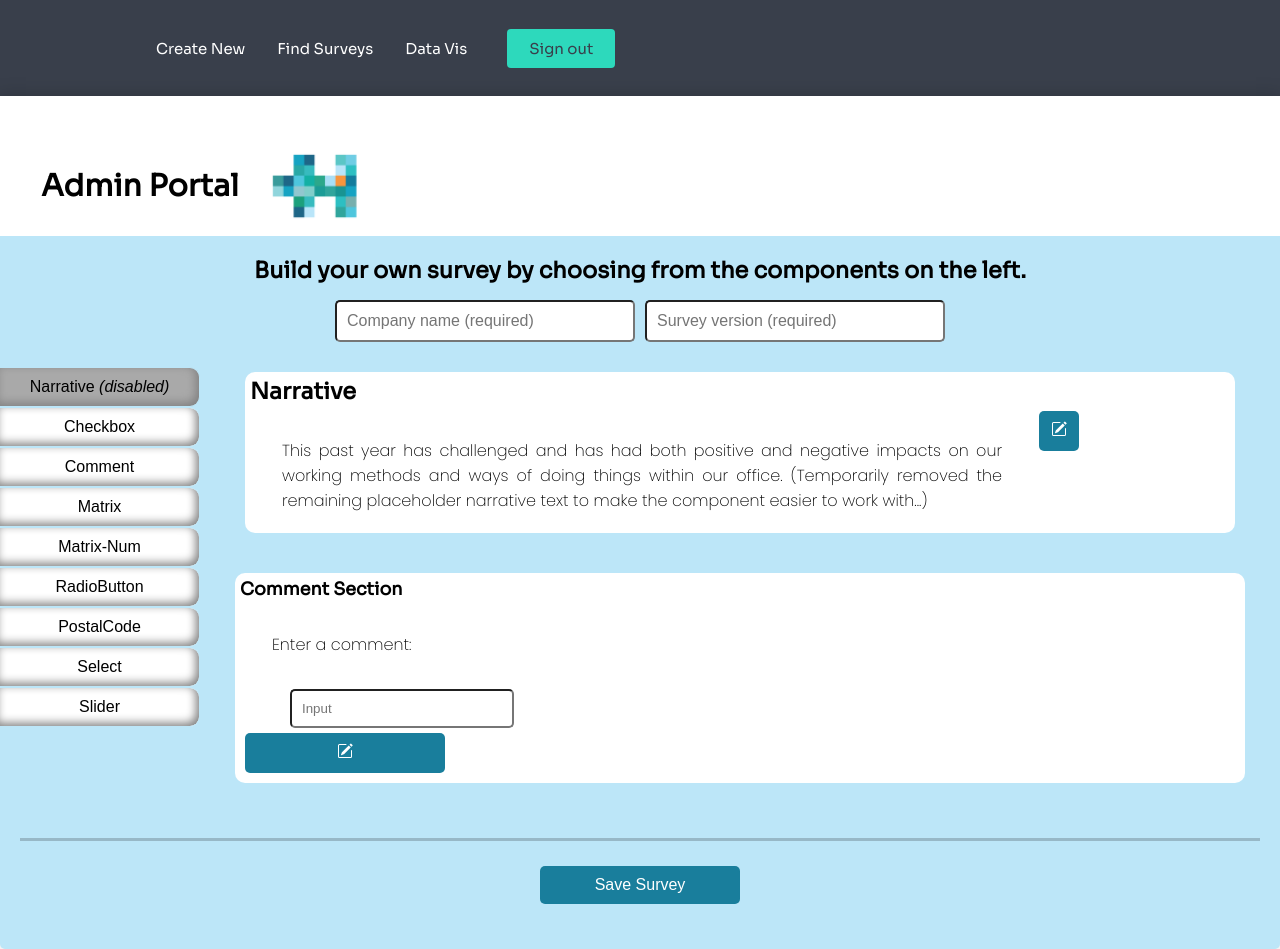
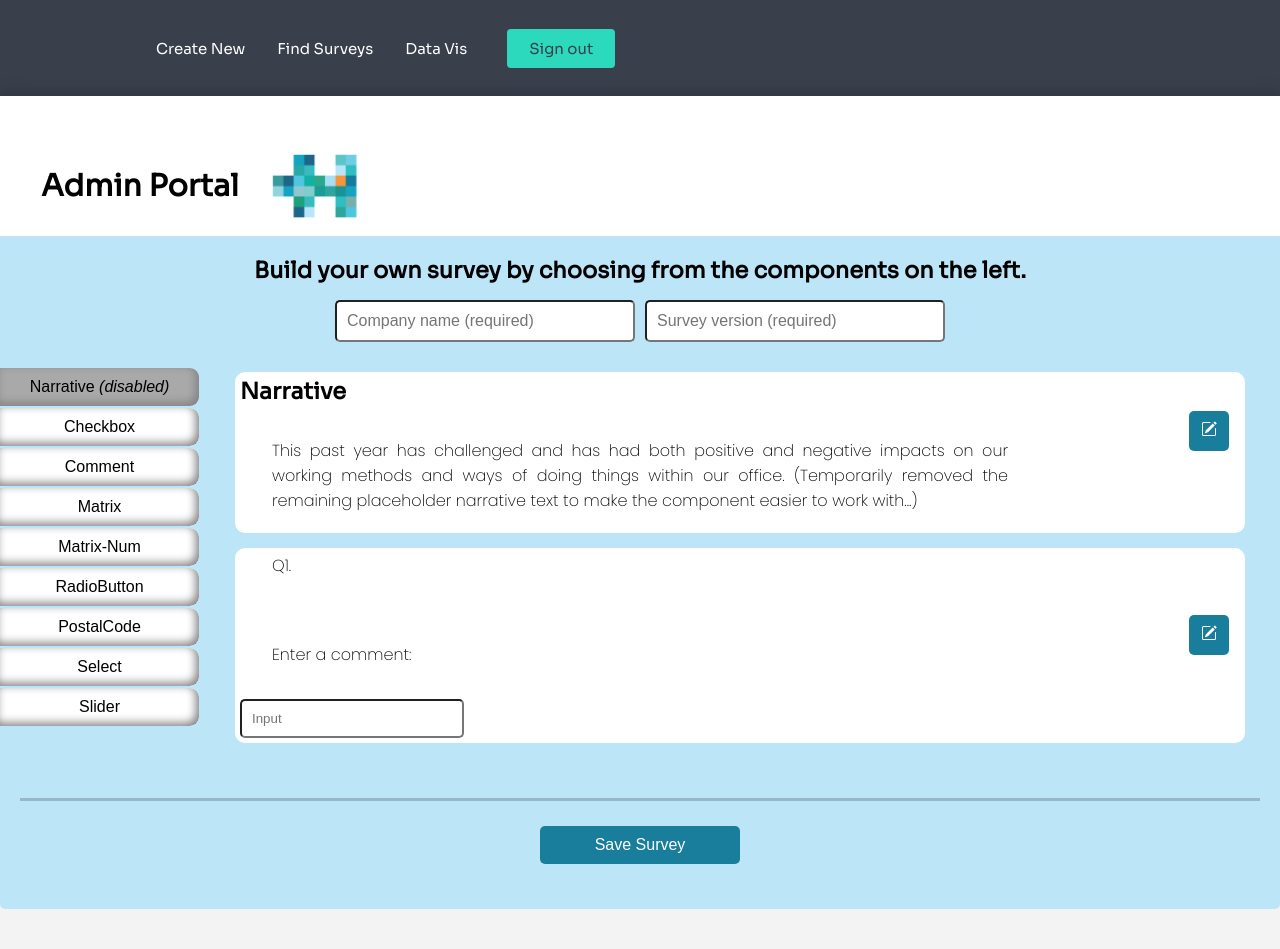
Before and after one commit to fjjes/project3-Hive, a React (Create React App) app in the folder client/: page / in a window 1280 px wide. Both pictures are taken after a click on the button "Comment". After the commit the page ends 909 px from the top, so only its background shows below. Built offline with nearby package versions, Linux system fonts and the light colour scheme.

Commit message:
css changes done

```diff
--- a/client/src/components/AdminQuestions/CommentOne.js
+++ b/client/src/components/AdminQuestions/CommentOne.js
@@ -1,53 +1,57 @@
-import React, { useState, useContext, useEffect } from 'react';
-import { QuestionContext } from '../pages/Admin/NewSurvey'
+import React, { useState, useContext, useEffect } from "react";
+import { QuestionContext } from "../pages/Admin/NewSurvey";
 import * as BsIcons from "react-icons/bs";
 import * as GiIcons from "react-icons/gi";
 import * as MdIcons from "react-icons/md";
 
-function CommentOne({questionNumber}) {
-  const {questions, setQuestions} = useContext(QuestionContext)
+function CommentOne({ questionNumber }) {
+  const { questions, setQuestions } = useContext(QuestionContext);
   const [inEditMode, setInEditMode] = useState({ status: false });
-  const [question, setQuestion]=useState("Enter a comment:")
+  const [question, setQuestion] = useState("Enter a comment:");
 
   const onEditClicked = () => {
     console.log("clicked edit");
     setInEditMode({ status: true });
   };
-  const onSave = (question) => {
-     setQuestion(question)
+  const onSave = () => {
+    setQuestion(question);
     setInEditMode({ status: false });
   };
 
-  const onCancel=()=>{
-    console.log("clicked cancel")
-    setInEditMode({status:false })
-  }
+  const onCancel = () => {
+    console.log("clicked cancel");
+    setInEditMode({ status: false });
+  };
 
+  useEffect(() => {
+    const newQuestionList = [...questions];
+    newQuestionList[questionNumber - 1] = {
+      ...newQuestionList[questionNumber - 1],
+      question,
+      questionNumber,
+      answerOptions: "",
+    };
+    setQuestions(newQuestionList);
+    console.log("newQuestionlist:", questions);
+  }, []);
 
-  useEffect(()=>{
-    const newQuestionList = [...questions]
-    newQuestionList[questionNumber-1]= {...newQuestionList[questionNumber-1],question, questionNumber, answerOptions:""}
-    setQuestions(newQuestionList)
-    console.log('newQuestionlist:', questions)
-  },[])
-
-  return(
+  return (
     <div className="question-component admin-question-component">
-      <h3 style={{textAlign: "left"}}> Comment Section </h3>
-      <div className= "Commentone">
+      <p className="question-intro">Q{questionNumber}.</p>
+      <div className="commentOnecontainer">
+        <div className="CommentOne">
           {inEditMode.status ? (
             <input
               type="text"
-            value = {question}
+              value={question}
               questionNumber={questionNumber}
-            onChange={(e)=>setQuestion (e.target.value)}
+              onChange={(e) => setQuestion(e.target.value)}
             />
           ) : (
-              // <p> {questionNumber}</p>
             <p> {question}</p>
           )}
+          <div>
             <input
-            style={{marginLeft:'50px'}}
               textarea
               rows="10"
               cols="50"
@@ -55,15 +59,15 @@ function CommentOne({questionNumber}) {
               placeholder="Input"
             />
           </div>
+        </div>
+
       <div className="Commentone-buttons">
         {inEditMode.status ? (
-              <div>
+          <div className="editCommentbutton">
             <button
               className="clear icn1"
               title="Save"
-                  onClick={() =>
-                    onSave()
-                  }
+              onClick={() => onSave()}
             >
               <GiIcons.GiSaveArrow />
             </button>
@@ -79,13 +83,11 @@ function CommentOne({questionNumber}) {
             </button>
           </div>
         ) : (
-              <div>
+          <div className="editCommentbutton">
             <button
               className="clear icn3"
               title="Edit"
-                  onClick={
-                    () => onEditClicked()
-                  }
+              onClick={() => onEditClicked()}
             >
               <BsIcons.BsPencilSquare />
             </button>
@@ -96,6 +98,7 @@ function CommentOne({questionNumber}) {
         )}
         </div>
       </div>
+    </div>
   );
 }
 
--- a/client/src/components/AdminQuestions/NarrativeOne.js
+++ b/client/src/components/AdminQuestions/NarrativeOne.js
@@ -3,6 +3,7 @@ import { useState, useEffect } from "react";
 import * as BsIcons from "react-icons/bs";
 import * as GiIcons from "react-icons/gi";
 import * as MdIcons from "react-icons/md";
+import "../pages/Admin/AdminPortal.css"
 
 function NarrativeOne(props) {
   const narrativePlaceholder = "This past year has challenged and has had both positive and negative impacts on our working methods and ways of doing things within our office. (Temporarily removed the remaining placeholder narrative text to make the component easier to work with...)"
--- a/client/src/components/AdminQuestions/PostalCodeOne.js
+++ b/client/src/components/AdminQuestions/PostalCodeOne.js
@@ -3,6 +3,7 @@ import { QuestionContext } from '../pages/Admin/NewSurvey'
 import * as BsIcons from "react-icons/bs";
 import * as GiIcons from "react-icons/gi";
 import * as MdIcons from "react-icons/md";
+import "../pages/Admin/AdminPortal.css"
 
 function PostalCodeOne({questionNumber}) {
   const {questions, setQuestions} = useContext(QuestionContext)
@@ -16,7 +17,7 @@ function PostalCodeOne({questionNumber}) {
 
   };
 
-  const onSave = (question) => {
+  const onSave = () => {
      setQuestion(question)
     // console.log("clicked save");
     // setPostalCode(postalCode)
@@ -36,7 +37,8 @@ function PostalCodeOne({questionNumber}) {
 
     return (
         <div className="question-component admin-question-component">
-          <h3 style={{textAlign: "left"}}> Postal Code Section </h3>
+          <p className="question-intro">Q{questionNumber}.</p>
+          <div className= "postalCodecontainer">
           <div className= "postalCodeone">
             {inEditMode.status ? (
             <input
@@ -49,12 +51,11 @@ function PostalCodeOne({questionNumber}) {
               <p>{question}</p>
             )}
             <input
-            style={{marginLeft:'40px'}}
             />
           </div>
           <div className="postalCodeone-buttons">
             {inEditMode.status ? (
-              <div>
+              <div className="editbutton">
                 <button
                   className="clear icn1"
                   title="Save"
@@ -76,7 +77,7 @@ function PostalCodeOne({questionNumber}) {
                 </button>
                   </div>
                 ) : (
-              <div>
+              <div className="editbutton">
                 <button
                   className="clear icn3"
                   title="Edit"
@@ -89,8 +90,10 @@ function PostalCodeOne({questionNumber}) {
                 <span className="slash" style={{ color: "#fff" }}>
                   /
                 </span>
+
               </div>
             )}
+            </div>
           </div>
         </div>
         );
--- a/client/src/components/pages/Admin/AdminPortal.css
+++ b/client/src/components/pages/Admin/AdminPortal.css
@@ -173,6 +173,7 @@ h2 {
 
 .narrative {
   display: flex;
+  justify-content: space-between;
 }
 
 .narrative-buttons button {
@@ -200,7 +201,7 @@ h2 {
 }
 
 .survey-selected-components-background {
-  padding: 10px;
+  /* padding: 10px; */
   padding-top: 0;
   height: 100%;
 }
@@ -255,3 +256,32 @@ h2 {
 .list-table .icon1[title] .icon2[title] .icon3[title] .icon4[title] :hover:after{
   content:attr(title);
 }
+
+.postalCodeone {
+  display: flex;
+  flex-direction: column;
+}
+.postalCodecontainer {
+  display:flex;
+  flex-direction: row;
+  justify-content: space-between;
+
+}
+.editbutton button {
+  width: 40px;
+
+}
+.CommentOne{
+  display: flex;
+  flex-direction: column;
+}
+
+.commentOnecontainer {
+  display:flex;
+  flex-direction: row;
+  justify-content: space-between;
+
+}
+.editCommentbutton button {
+  width: 40px;
+}
```
Lines whose indentation alone changed are shown as unchanged.
